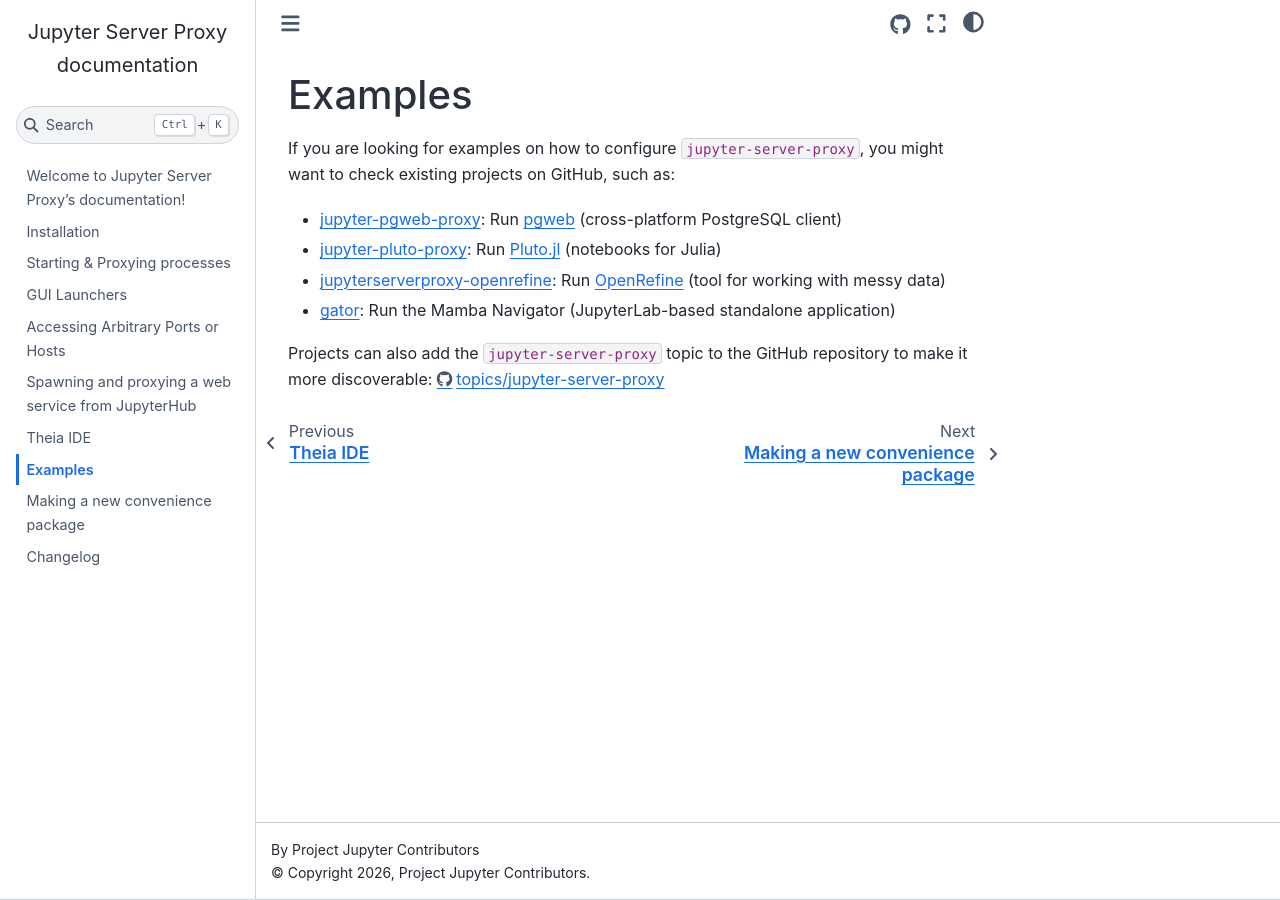
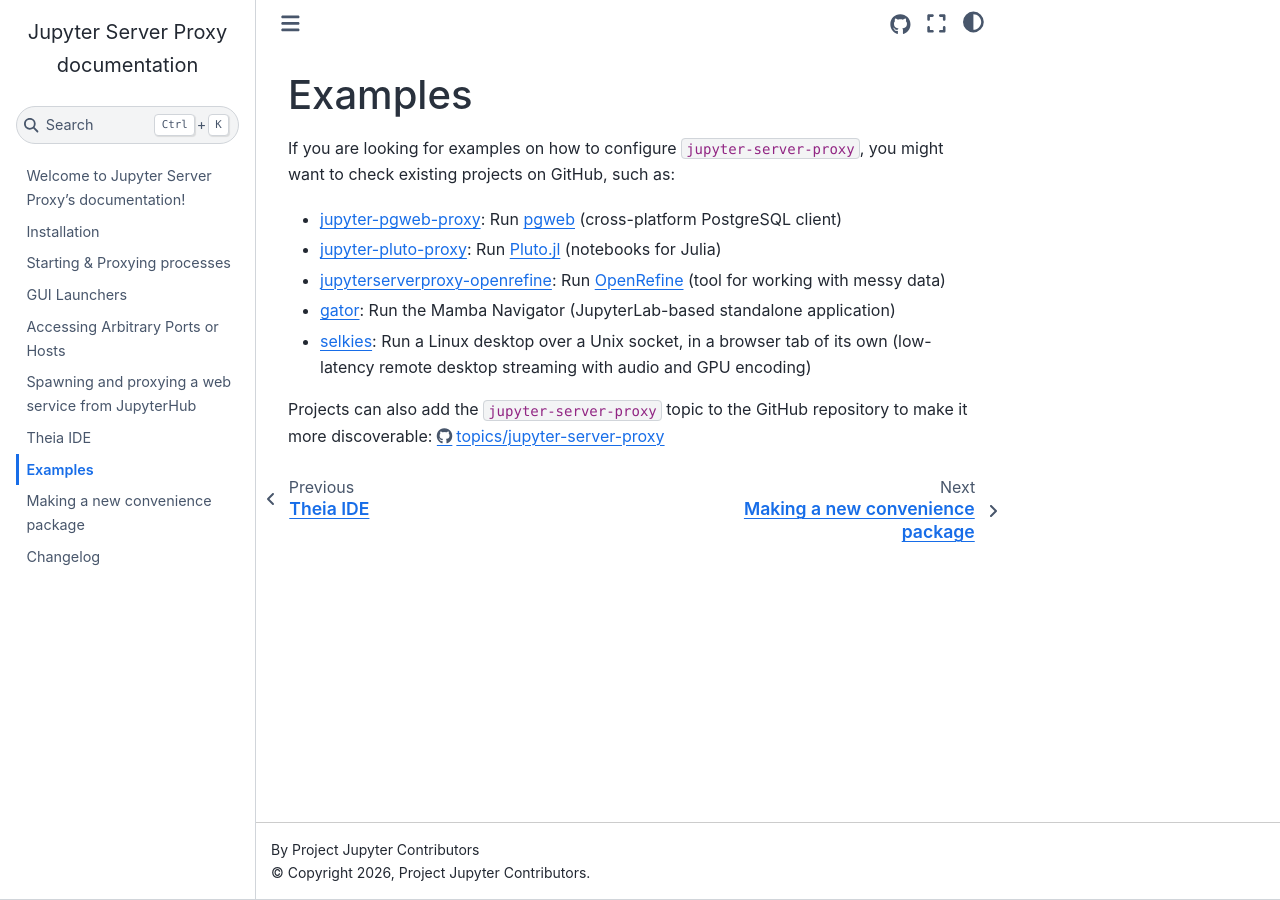
Before and after one commit to jupyterhub/jupyter-server-proxy, a Sphinx documentation site: the page built from docs/source/examples.md, in a window 1280 px wide. Built offline with Sphinx 7.4.7 and the Sphinx Book theme 1.1.4, drawn with Linux system fonts in a browser that asks for light colours.

Commit message:
docs: list selkies among the example projects
Selkies registers a Linux desktop through the jupyter_serverproxy_servers entry point, served on a Unix socket and opened in a browser tab of its own.

```diff
--- a/docs/source/examples.md
+++ b/docs/source/examples.md
@@ -9,6 +9,7 @@
 - [jupyter-pluto-proxy](https://github.com/illumidesk/jupyter-pluto-proxy): Run [Pluto.jl](https://github.com/fonsp/Pluto.jl) (notebooks for Julia)
 - [jupyterserverproxy-openrefine](https://github.com/psychemedia/jupyterserverproxy-openrefine): Run [OpenRefine](https://openrefine.org/) (tool for working with messy data)
 - [gator](https://github.com/mamba-org/gator): Run the Mamba Navigator (JupyterLab-based standalone application)
+- [selkies](https://github.com/selkies-project/selkies): Run a Linux desktop over a Unix socket, in a browser tab of its own (low-latency remote desktop streaming with audio and GPU encoding)
 
 Projects can also add the `jupyter-server-proxy` topic to the GitHub repository to make it more discoverable:
 [https://github.com/topics/jupyter-server-proxy](https://github.com/topics/jupyter-server-proxy)
```
